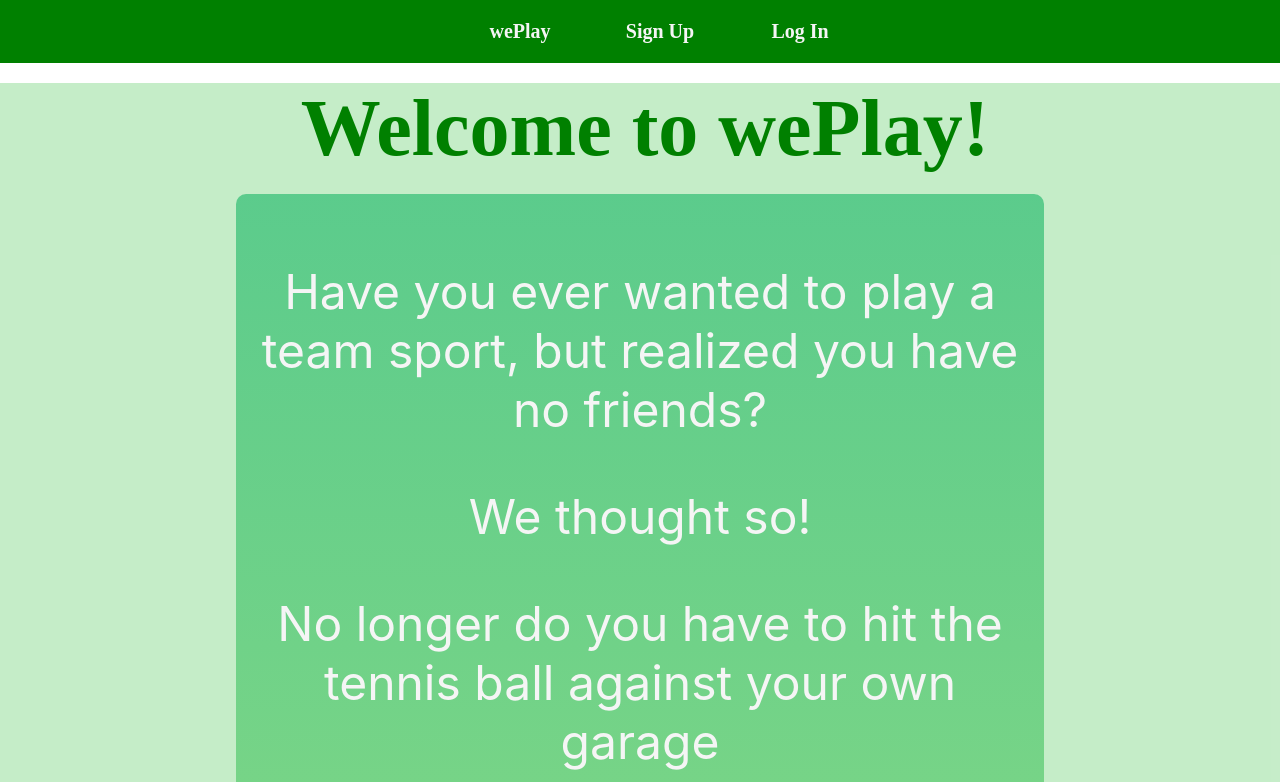
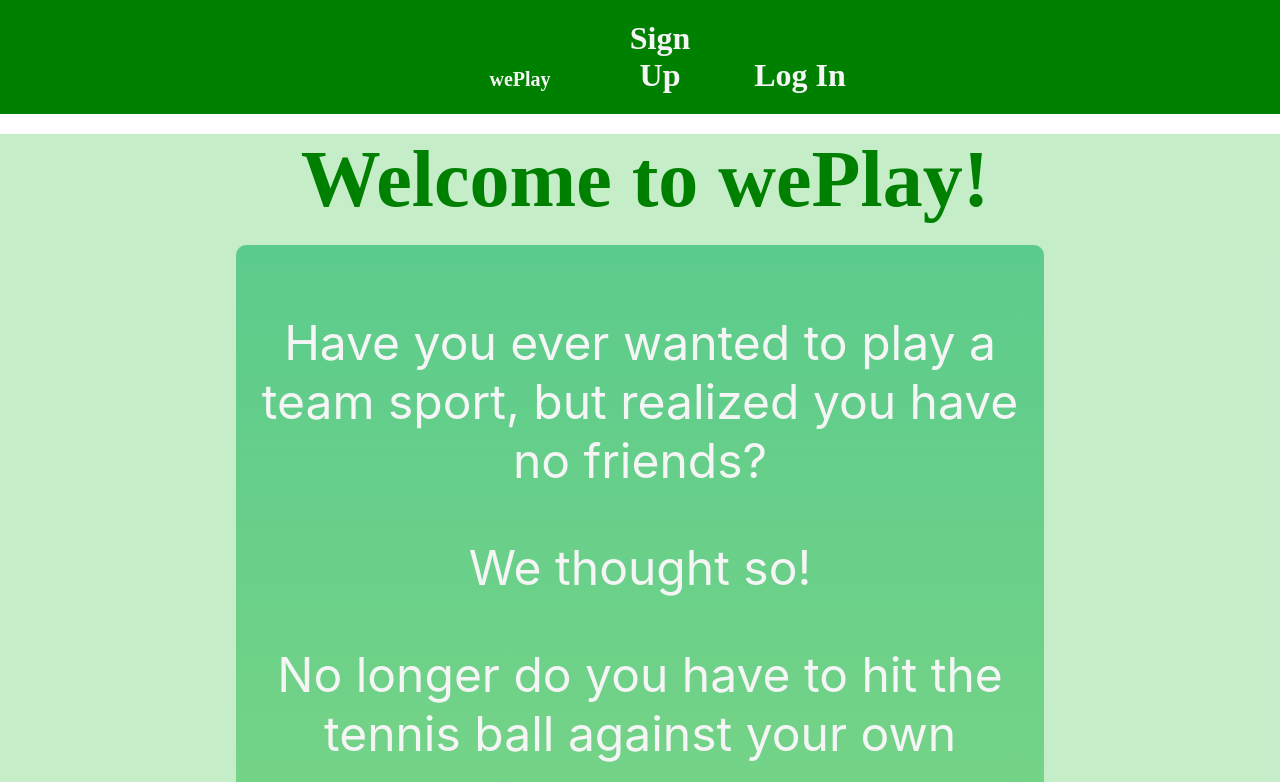
Before and after one commit to nfree33/weplay_client, a React (Create React App) app: page / in a window 1280 px wide. Shown: the top 782 px of the page. Built offline with nearby package versions, Linux system fonts and the light colour scheme.

Commit message:
resize navbar

```diff
--- a/src/components/Navbar/Navbar.css
+++ b/src/components/Navbar/Navbar.css
@@ -39,5 +39,6 @@ nav {
     box-shadow: 10px 10px 50px rgba(110,140,80,0.9);
   }
   .nav-font{
-    font-family: "sporter"
+    font-family: "sporter";
+    font-size: 2rem;
   }
```
